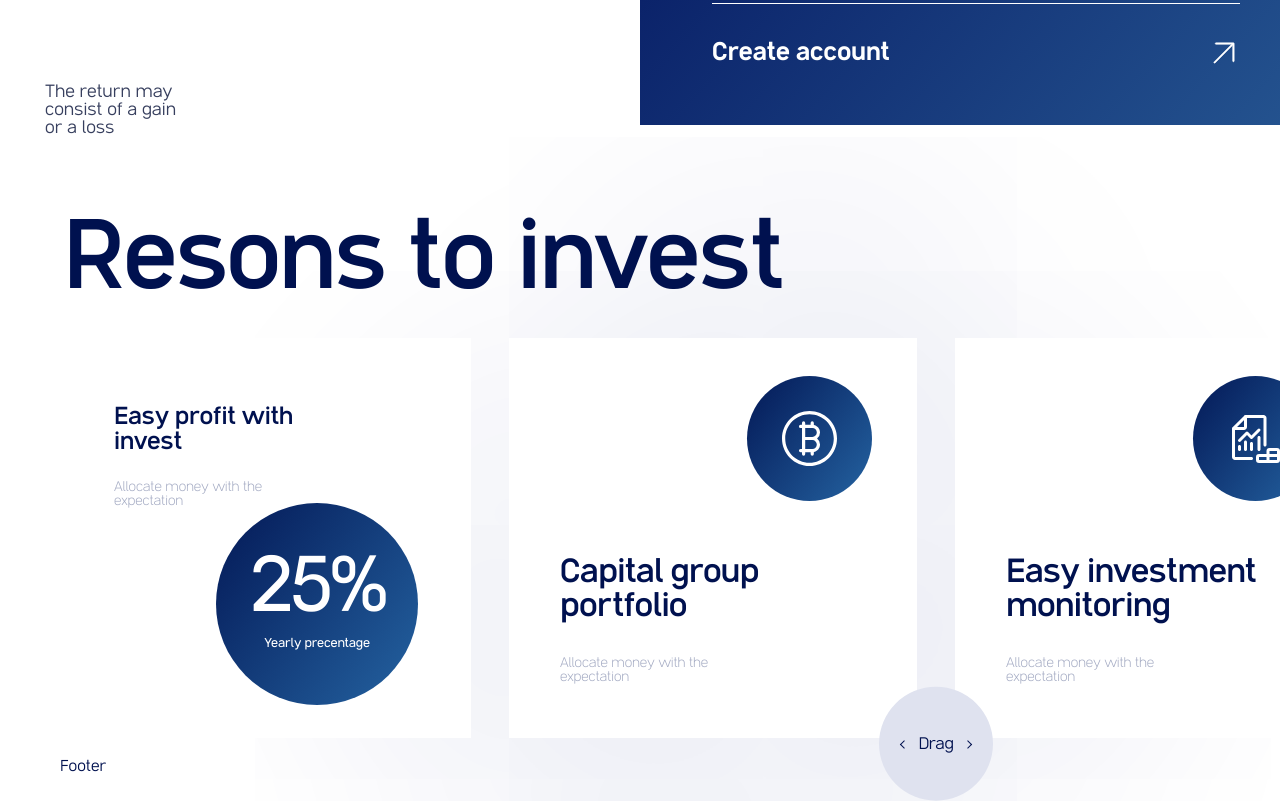
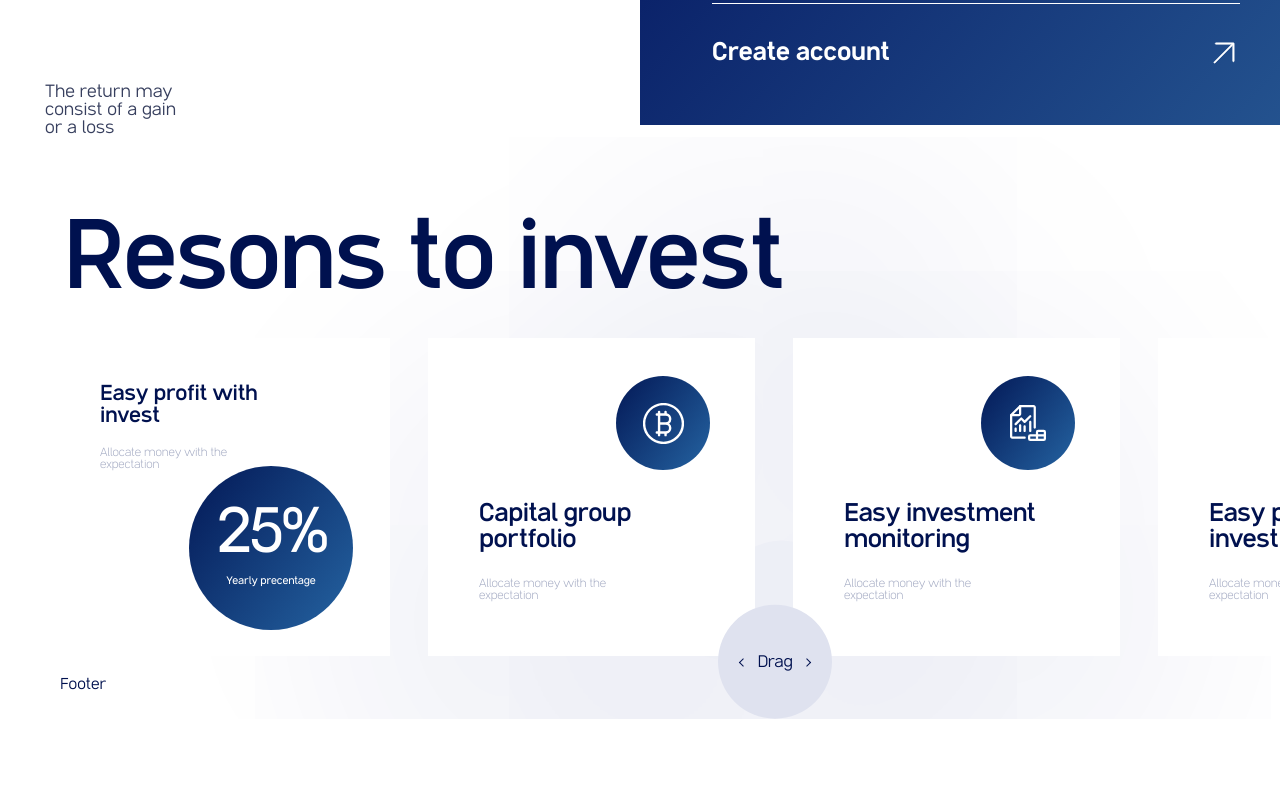
Before and after one commit to irrbis38/investment, a plain HTML site: page html/index.html in a window 1280 px wide. Shown: the part 2270-3071 px from the top of the page. After the commit the page ends 2989 px from the top, so only its background shows below. Drawn offline with Linux system fonts and the light colour scheme; files whose address does not match are found by name.

Commit message:
feat: add adaptive styles to resons__slider

```diff
--- a/html/js/main.js
+++ b/html/js/main.js
@@ -388,6 +388,7 @@ function resonsSliderInit() {
     loop: false,
     slidesPerView: "auto",
     spaceBetween: 38,
+    grabCursor: true,
 
     // If we need pagination
     // pagination: {
--- a/sources/src/js/main.js
+++ b/sources/src/js/main.js
@@ -388,6 +388,7 @@ function resonsSliderInit() {
     loop: false,
     slidesPerView: "auto",
     spaceBetween: 38,
+    grabCursor: true,
 
     // If we need pagination
     // pagination: {
--- a/sources/src/sass/blocks/_reasons.scss
+++ b/sources/src/sass/blocks/_reasons.scss
@@ -27,9 +27,11 @@
   transform-origin: top right;
   transform: rotate(-40deg);
   // background: radial-gradient(rgba(4, 33, 133, 0.07), rgba(4, 33, 133, 0));
+  ///////////////////////////
   // background-color: #f00;
+  // box-shadow: 0 0 500px 300px #f00;
+  ///////////////////////////////
   background-color: rgba(4, 33, 133, 0.07);
-  // box-shadow: 0 0 500px 300px #f00;
   box-shadow: 0 0 500px 300px rgba(4, 33, 133, 0.07);
 }
 
@@ -46,7 +48,7 @@
   }
 
   @include sm {
-    margin: 0 auto 37px 0;
+    margin: 0 auto 26px 0;
     max-width: 460px;
   }
 
@@ -84,6 +86,14 @@
   transform: translateY(55%);
   pointer-events: none;
 
+  @include md {
+    left: 655px;
+  }
+
+  @include sm {
+    display: none;
+  }
+
   span {
     position: relative;
     padding: 0 20px;
@@ -120,12 +130,23 @@
 
 .resons__slide {
   width: 408px;
-  min-height: 400px;
+  height: 400px;
   display: flex;
   flex-direction: column;
   justify-content: space-between;
   padding: 38px 45px 54px 51px;
   background-color: var(--white-color);
+
+  @include md {
+    width: 327px;
+    height: 318px;
+  }
+
+  @include xs {
+    padding: 24px 71px 30px 26px;
+    width: 245px;
+    height: 235px;
+  }
 }
 
 .resons__descr,
@@ -143,6 +164,10 @@
   display: flex;
   justify-content: flex-end;
   order: 1;
+
+  @include xs {
+    justify-content: flex-start;
+  }
 }
 
 .resons__heading {
@@ -152,6 +177,15 @@
   font-size: 34px;
   line-height: 100%;
   letter-spacing: -0.02em;
+
+  @include md {
+    margin-bottom: 25px;
+    font-size: 26px;
+  }
+
+  @include xs {
+    font-size: 18px;
+  }
 }
 
 .resons__text {
@@ -161,6 +195,16 @@
   line-height: 100%;
   letter-spacing: -0.01em;
   color: #a1a8c1;
+
+  @include md {
+    max-width: 180px;
+    font-size: 12px;
+  }
+
+  @include xs {
+    max-width: 150px;
+    font-size: 10px;
+  }
 }
 
 .resons__icon {
@@ -171,6 +215,26 @@
   align-items: center;
   border-radius: 50%;
   background: linear-gradient(127.65deg, #00114f -9.03%, #2769a7 107.68%);
+
+  @include md {
+    width: 94px;
+    height: 94px;
+  }
+
+  @include xs {
+    width: 63px;
+    height: 63px;
+  }
+
+  img {
+    @include md {
+      transform: scale(0.75);
+    }
+
+    @include xs {
+      transform: scale(0.5);
+    }
+  }
 }
 
 .resons__value,
@@ -185,6 +249,14 @@
   font-size: 80px;
   line-height: 80%;
   letter-spacing: -0.06em;
+
+  @include md {
+    font-size: 65px;
+  }
+
+  @include xs {
+    font-size: 50px;
+  }
 }
 
 .resons__info {
@@ -192,12 +264,28 @@
   font-size: 13px;
   line-height: 100%;
   letter-spacing: -0.01em;
+
+  @include md {
+    font-size: 11px;
+  }
+
+  @include xs {
+    font-size: 8px;
+  }
 }
 
+// first resons slide
+
 .resons__slide.resons__slide--first {
-  padding-top: 67px;
-  padding-bottom: 28px;
-  padding-right: 53px;
+  padding: 67px 53px 28px 51px;
+
+  @include md {
+    padding: 45px 37px 22px 37px;
+  }
+
+  @include xs {
+    padding: 20px 21px 12px 24px;
+  }
 
   .resons__descr {
     order: 1;
@@ -206,6 +294,7 @@
   .resons__pictogram {
     order: 2;
     transform: translateY(-5px);
+    justify-content: flex-end;
   }
 
   .resons__heading {
@@ -215,6 +304,18 @@
     font-size: 25px;
     line-height: 100%;
     letter-spacing: -0.01em;
+
+    @include md {
+      max-width: 215px;
+      margin-bottom: 20px;
+      font-size: 22px;
+    }
+
+    @include xs {
+      max-width: 165px;
+      margin-bottom: 16px;
+      font-size: 18px;
+    }
   }
 
   .resons__icon {
@@ -224,5 +325,16 @@
     justify-content: center;
     align-items: center;
     gap: 15px 0;
+
+    @include md {
+      width: 164px;
+      height: 164px;
+    }
+
+    @include xs {
+      width: 126px;
+      height: 126px;
+      gap: 10px 0;
+    }
   }
 }
```
Also changed, not shown: html/css/main.css, html/css/main.min.css, html/js/main.min.js, 2 other files.
